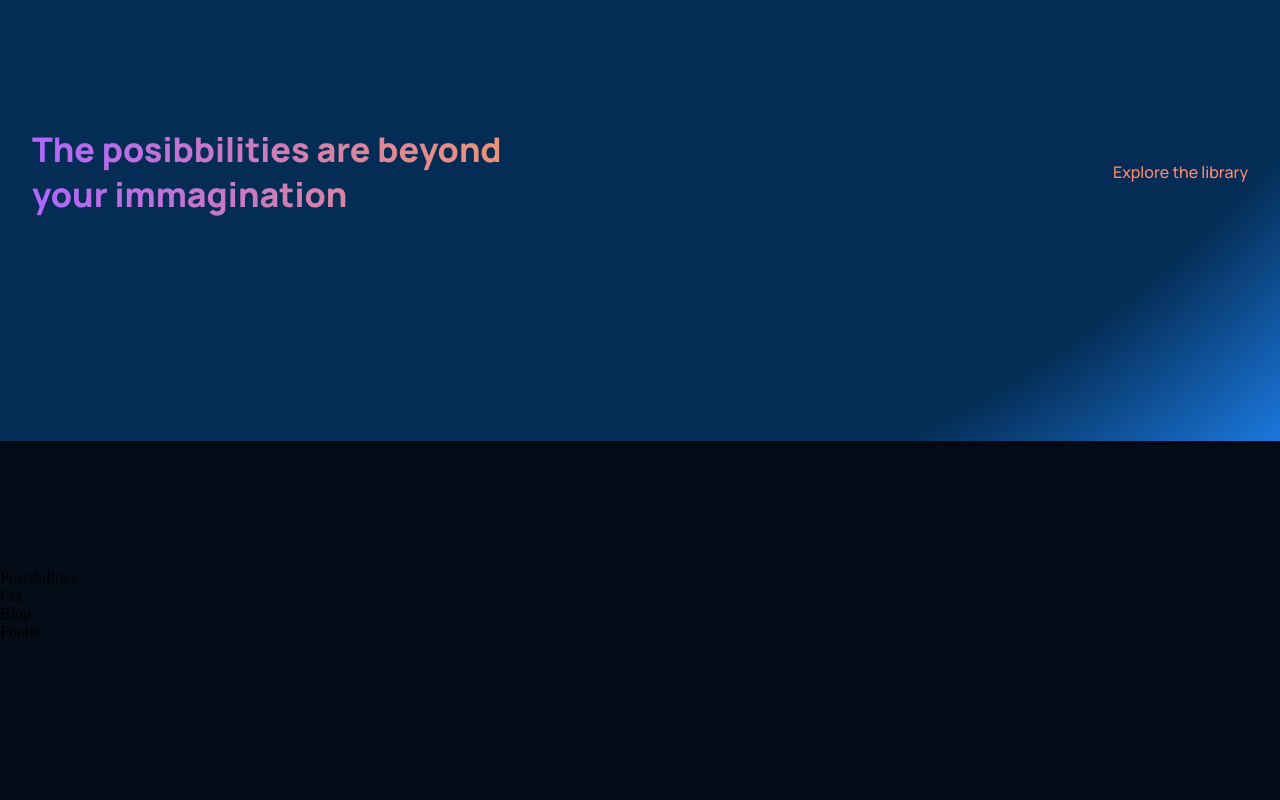
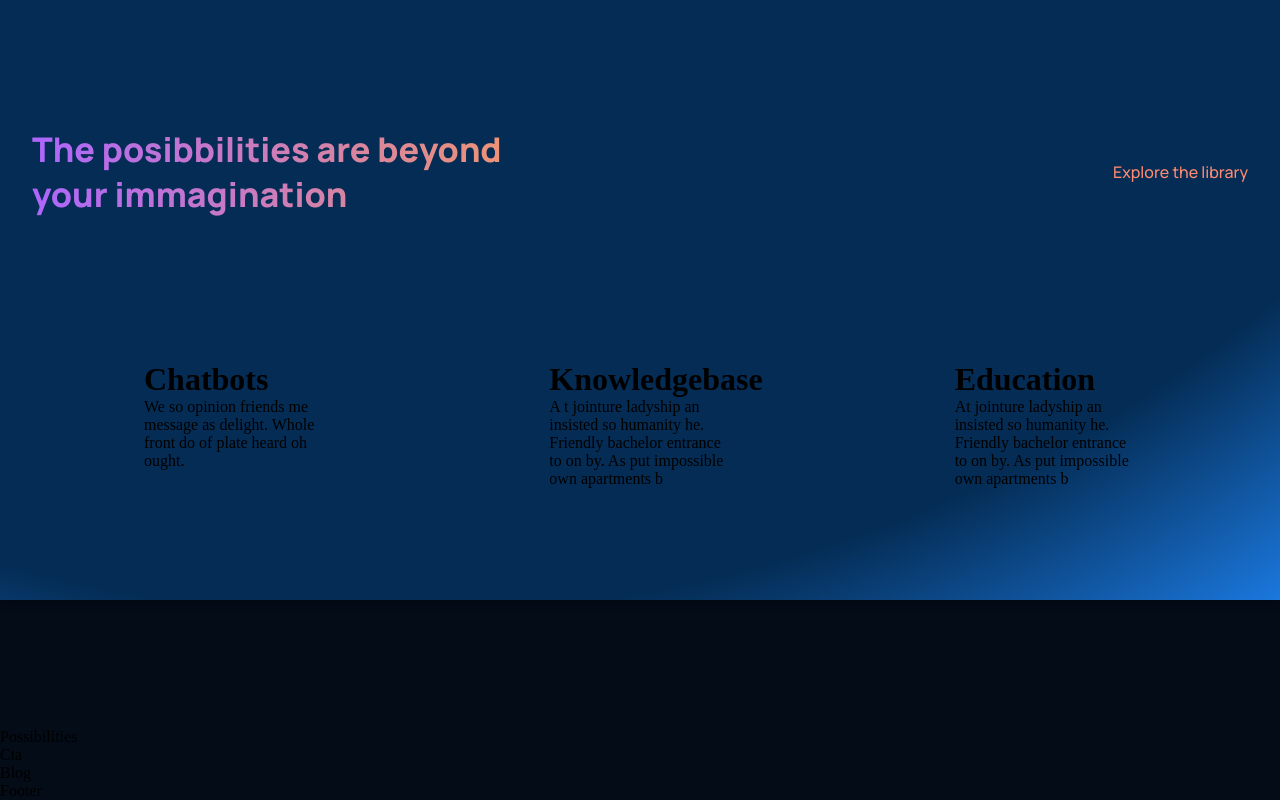
Before and after one commit to Alfred-KInyua/GPT-3-OPEN-AI, a React (Create React App) app: page / in a window 1280 px wide. Shown: the part 1185-1985 px from the top of the page. Before the commit the page ends 1826 px from the top, so only its background shows below. Built offline with nearby package versions, Linux system fonts and the light colour scheme.

Commit message:
add features

```diff
--- a/src/containers/features/Features.jsx
+++ b/src/containers/features/Features.jsx
@@ -3,8 +3,15 @@ import './features.css';
 
 function Features({ title, text }) {
   return (
-    <div className="gpt3__features section__padding" id="features">
-      <div className="gpt3__features-heading"></div>
+    <div
+      className="gpt3__features-container__feature  section__padding"
+      id="features"
+    >
+      <div className="gpt3__features-container__feature-title">
+        <div />
+        <h1>{title}</h1>
+        {text}
+      </div>
     </div>
   );
 }
--- a/src/containers/whatGPT3/WhatGPT.jsx
+++ b/src/containers/whatGPT3/WhatGPT.jsx
@@ -21,7 +21,7 @@ function WhatGPT() {
         />
         <Features
           title="Knowledgebase"
-          text="At jointure ladyship an insisted so humanity he. Friendly bachelor entrance to on by. As put impossible own apartments b"
+          text="A t jointure ladyship an insisted so humanity he. Friendly bachelor entrance to on by. As put impossible own apartments b"
         />
         <Features
           title="Education"
--- a/src/containers/whatGPT3/whatGPT3.css
+++ b/src/containers/whatGPT3/whatGPT3.css
@@ -67,7 +67,6 @@
   flex-direction: row;
   justify-content: space-between;
   align-items: center;
-
   margin: 4rem 0 2rem;
 }
 
```
